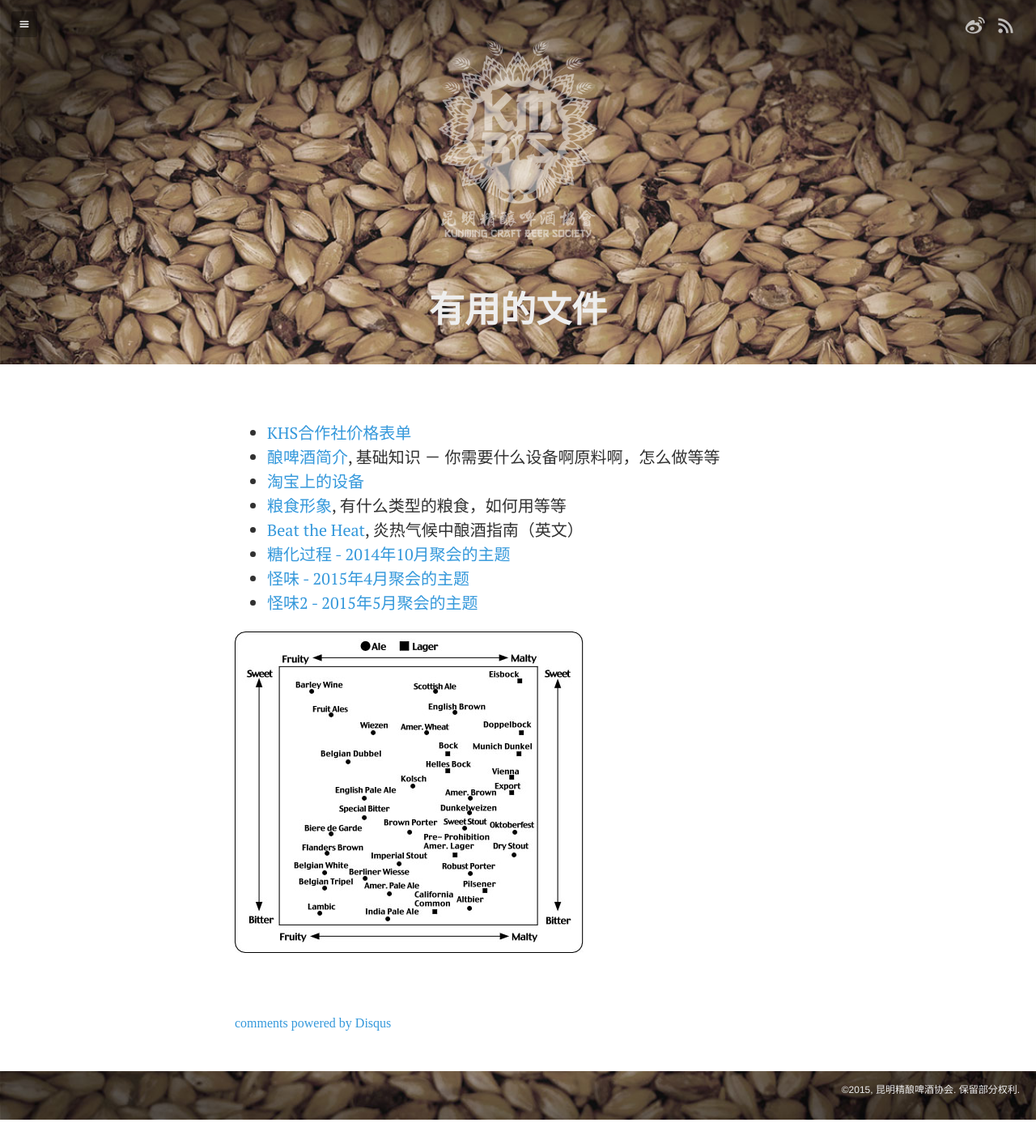
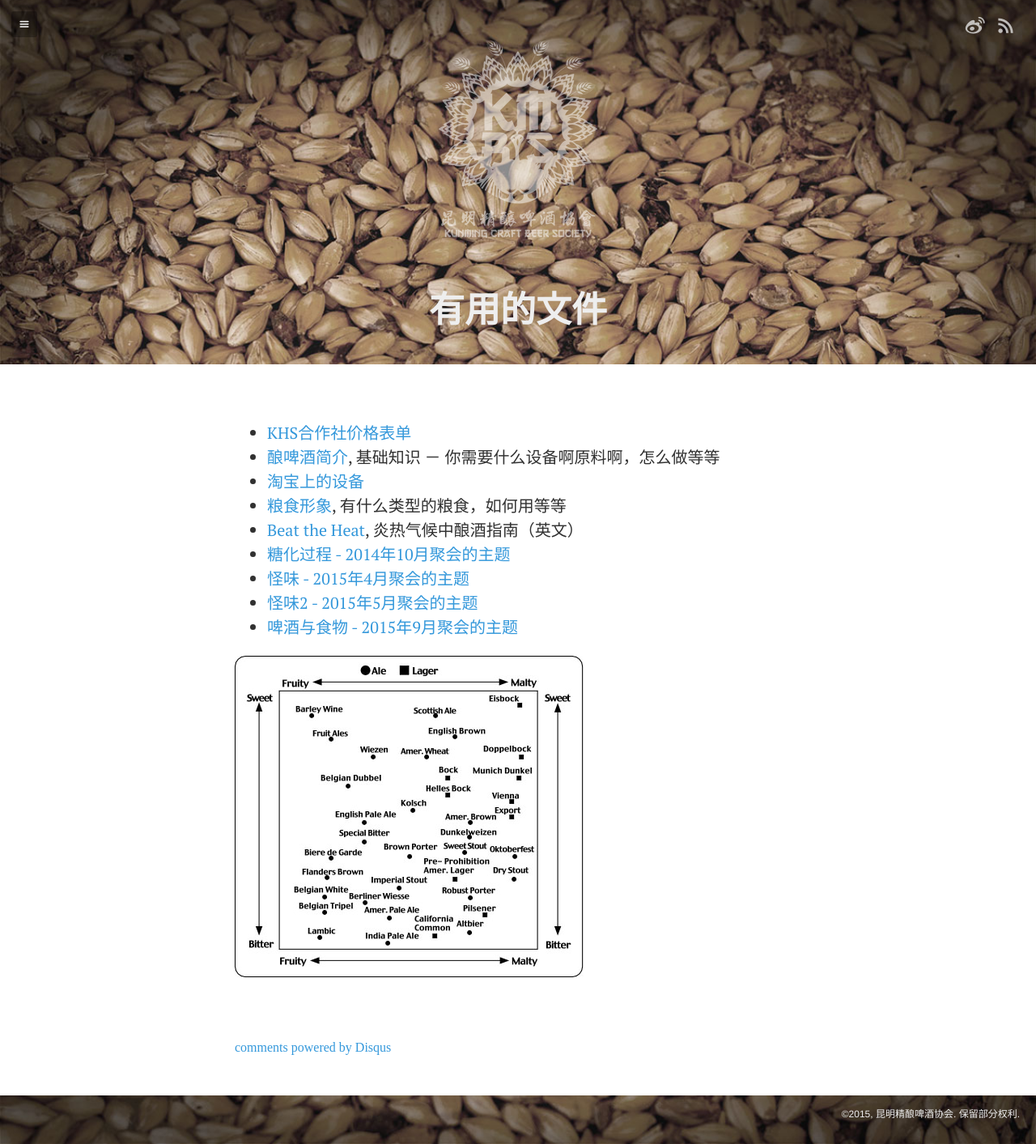
Before and after one commit to darryl-snow/khs, a Jekyll site: the page built from _posts/zh/pages/2014-08-22-wenjian.md, in a window 1280 px wide. Shown: the whole page at 81% size. Built offline with Jekyll 4.4.1, drawn with Linux system fonts in a browser that asks for light colours; Markdown is read by kramdown in place of the engine named in the settings; comment, search, counter and statistics services are not loaded; before the commit the page ends 1383 px from its top, so only the background shows below that.

```diff
--- a/_posts/zh/pages/2014-08-22-wenjian.md
+++ b/_posts/zh/pages/2014-08-22-wenjian.md
@@ -13,5 +13,6 @@ permalink: /zh/wenjian
 * [糖化过程 - 2014年10月聚会的主题](/media/files/mashing-chinese.pdf)
 * [怪味 - 2015年4月聚会的主题](/media/files/off-flavours.pdf)
 * [怪味2 - 2015年5月聚会的主题](/media/files/off-flavours2.pdf)
+* [啤酒与食物 - 2015年9月聚会的主题](/media/files/beer-and-food-chinese.pdf)
 
 !["啤酒范伟图"](/media/files/beer-spectrum.jpg)
```
Also changed, not shown: _posts/en/pages/2014-08-22-files.md (+2 -0 lines), 2 other files.
